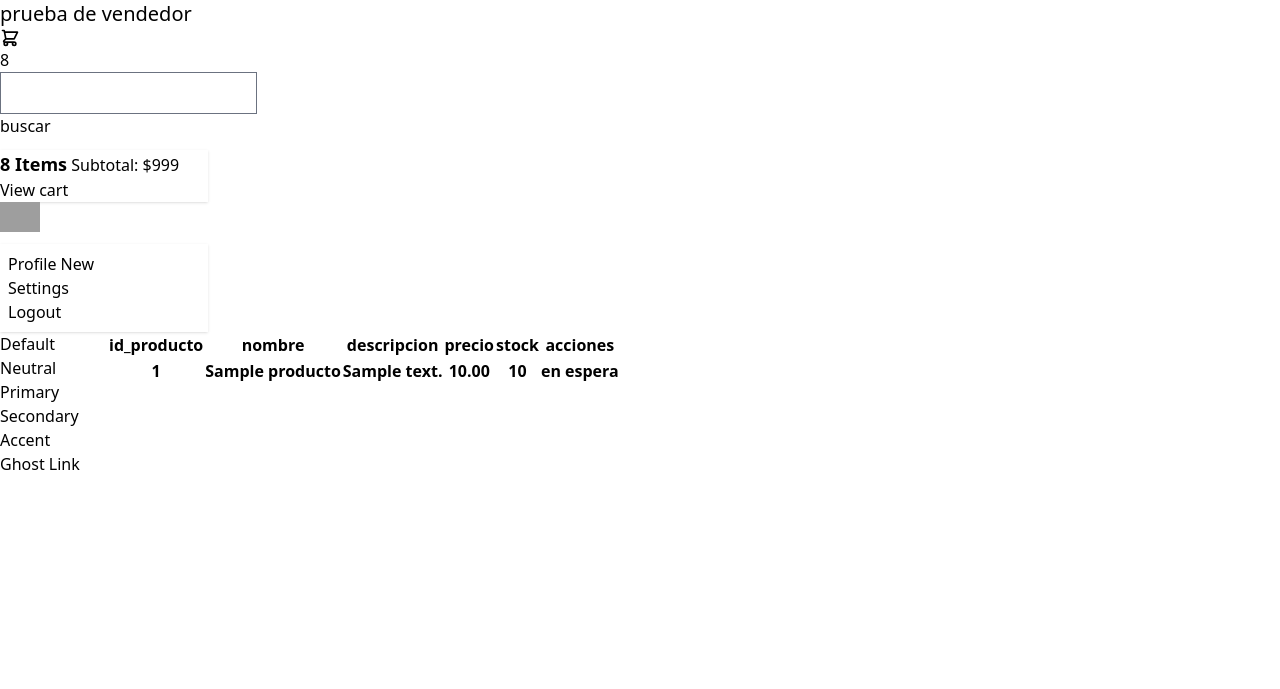
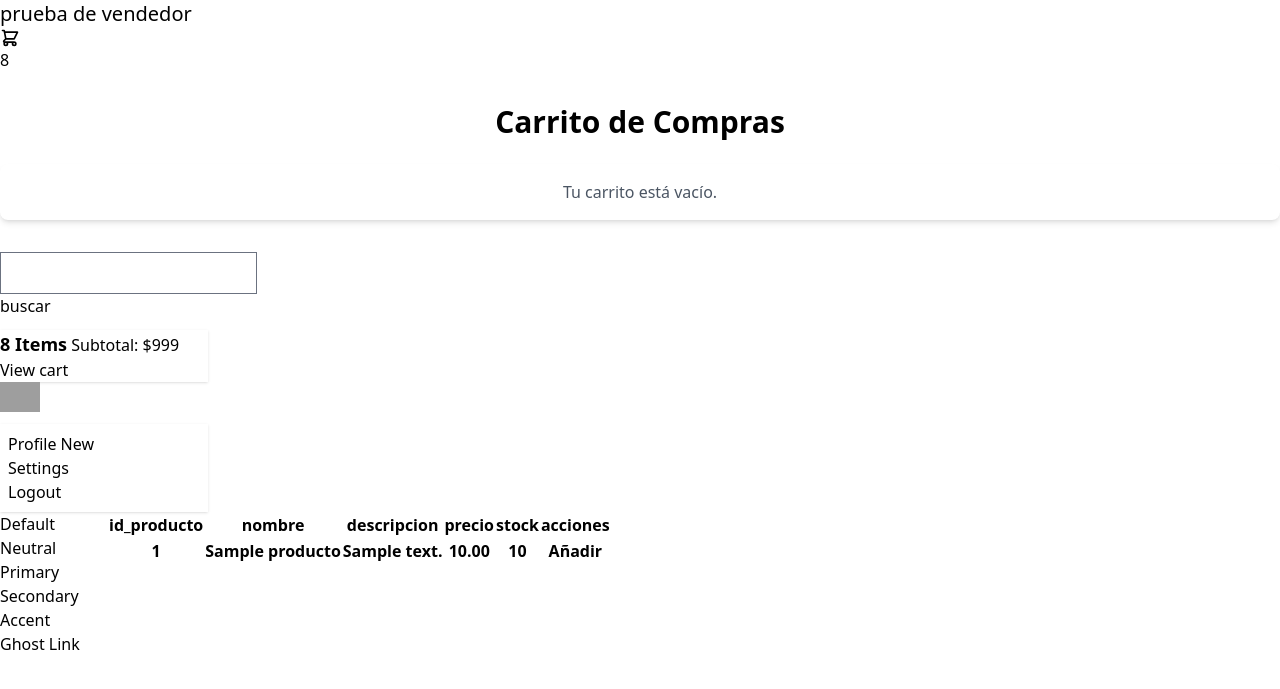
Before and after one commit to Yokoso-coding/Ferremas, a Django app: page /vendedor/inicioVendedor/ in a window 1280 px wide. Shown: the top 689 px of the page. Run offline with Django 5.2, Linux system fonts and the light colour scheme; tables that the repository leaves empty hold one stand-in row (values such as "Sample post"); lists and menus that the app fills with data are empty; style sheets or scripts are compiled from the project's sources; parts of the project's set-up code (start-up, migrations or seed data) failed here and were passed over; some libraries are stand-ins or nearby versions; grey boxes are pictures that could not be loaded.

Commit message:
primer intento de carrito

```diff
--- a/proyectoFerreteria/moduloVendedor/admin.py
+++ b/proyectoFerreteria/moduloVendedor/admin.py
@@ -1,5 +1,5 @@
 from django.contrib import admin
-from .models import Categoria, Producto, Usuario, Pedido, DetallePedido, Promocion, PromocionProducto, PromocionCategoria
+from .models import Categoria, Producto, Usuario, Pedido, DetallePedido, Promocion, PromocionProducto, PromocionCategoria, Carrito, DetalleCarrito, OrdenesCompra
 
 admin.site.register(Categoria)
 admin.site.register(Producto)
@@ -9,3 +9,6 @@ admin.site.register(DetallePedido)
 admin.site.register(Promocion)
 admin.site.register(PromocionProducto)
 admin.site.register(PromocionCategoria)
+admin.site.register(Carrito)
+admin.site.register(DetalleCarrito)
+admin.site.register(OrdenesCompra)
--- a/proyectoFerreteria/moduloVendedor/models.py
+++ b/proyectoFerreteria/moduloVendedor/models.py
@@ -91,3 +91,28 @@ class PromocionCategoria(models.Model):
 
     class Meta:
         unique_together = ('id_promocion', 'id_categoria')
+
+class Carrito(models.Model):
+    usuario = models.ForeignKey(Usuario, on_delete=models.CASCADE)
+    fecha_creacion = models.DateField()
+    estado = models.CharField(max_length=20, choices=[
+        ('activo', 'Activo'),
+        ('pagado', 'Pagado'),
+        ('cancelado', 'Cancelado')
+    ])
+
+class DetalleCarrito(models.Model):
+    carrito = models.ForeignKey(Carrito, on_delete=models.CASCADE)
+    producto = models.ForeignKey(Producto, on_delete=models.CASCADE)
+    cantidad = models.IntegerField()
+    precio = models.DecimalField(max_digits=10, decimal_places=2)
+
+class OrdenesCompra(models.Model):
+    carrito = models.ForeignKey(Carrito, on_delete=models.CASCADE)
+    fecha_compra = models.DateField()
+    metodo_pago = models.CharField(max_length=255)
+    estado_envio = models.CharField(max_length=20, choices=[
+        ('pendiente', 'Pendiente'),
+        ('enviado', 'Enviado'),
+        ('entregado', 'Entregado')
+    ])
--- a/proyectoFerreteria/moduloVendedor/templates/inicioVendedor.html
+++ b/proyectoFerreteria/moduloVendedor/templates/inicioVendedor.html
@@ -28,9 +28,36 @@
                 <span class="badge badge-sm indicator-item">8</span>
               </div>
             </div>
+            <div class="container mx-auto py-8">
+              <h1 class="text-3xl font-bold mb-6 text-center">Carrito de Compras</h1>
+              <div class="bg-white shadow-md rounded-lg p-4">
+                {% if carrito %}
+                <ul>
+                  {% for key, item in carrito.items %}
+                  <li class="flex justify-between items-center py-2">
+                    <span>{{ item.nombre }} ({{ item.cantidad }})</span>
+                    <span>${{ item.precio|floatformat:2 }}</span>
+                    <div>
+                      <a href="{% url 'reducir_cantidad' key %}" class="btn btn-warning btn-sm">-</a>
+                      <a href="{% url 'eliminar_del_carrito' key %}" class="btn btn-danger btn-sm">Eliminar</a>
+                    </div>
+                  </li>
+                  {% endfor %}
+                </ul>
+                <div class="text-right mt-4">
+                  <span class="font-bold">Total: ${{ total|floatformat:2 }}</span>
+                </div>
+                <div class="mt-4">
+                  <a href="{% url 'iniciar_pago' %}" class="btn btn-primary">Pagar con Transbank</a>
+                </div>
+                {% else %}
+                <p class="text-center text-gray-600">Tu carrito está vacío.</p>
+                {% endif %}
+              </div>
+            </div>
             <form method="GET">
               <div class="input-group">
-              <input type="text"aria-placeholder="buscar..." name="buscar" value="">
+                <input type="text" aria-placeholder="buscar..." name="buscar" value="">
                 <div class="input-group-append">
                   <button class="btn btn-primary" type="submit">buscar</button>
                 </div>
@@ -78,6 +105,7 @@
         </div>
         <div class="col-span-11">
           <div class="overflow-x-auto">
+            <form id="carrito" name="carrito" method="post" action="card.py">
               <table class="table">
                 <thead>
                   <tr>
@@ -97,11 +125,12 @@
                     <th>{{ produ.descripcion }}</th>
                     <th>{{ produ.precio }}</th>
                     <th>{{ produ.stock }}</th>
-                <th>en espera</th>
+                    <th><button type="submit" class="btn btn-active btn-secondary">Añadir</button></th>
                   </tr>
                   {% endfor %}
                 </tbody>
               </table>
+            </form>
           </div>
         </div>
       </div>
--- a/proyectoFerreteria/moduloVendedor/urls.py
+++ b/proyectoFerreteria/moduloVendedor/urls.py
@@ -1,6 +1,14 @@
 from django.urls import path
-from .views import vendedor
+from .views import vendedor, agregar_al_carrito, ver_carrito, reducir_cantidad, eliminar_del_carrito, iniciar_pago, confirmar_pago
+from django.conf import settings
+from django.conf.urls.static import static
 
 urlpatterns = [
     path('inicioVendedor/', vendedor, name='vendedor'),
-]
+    path('agregar/<int:producto_id>/', agregar_al_carrito, name='agregar_al_carrito'),
+    path('carrito/', ver_carrito, name='ver_carrito'),
+    path('reducir/<int:producto_id>/', reducir_cantidad, name='reducir_cantidad'),
+    path('eliminar/<int:producto_id>/', eliminar_del_carrito, name='eliminar_del_carrito'),
+    path('iniciar_pago/', iniciar_pago, name='iniciar_pago'),
+    path('confirmar_pago/', confirmar_pago, name='confirmar_pago'),
+] + static(settings.MEDIA_URL, document_root=settings.MEDIA_ROOT)
--- a/proyectoFerreteria/moduloVendedor/views.py
+++ b/proyectoFerreteria/moduloVendedor/views.py
@@ -1,5 +1,9 @@
-from django.shortcuts import render
+from django.shortcuts import render, redirect, get_object_or_404
 from .models import Producto
+from django.conf import settings
+from django.urls import reverse
+import uuid
+from datetime import datetime
 from django.db.models import Q
 # Create your views here.
 def vendedor(request):
@@ -11,3 +15,45 @@ def vendedor(request):
             Q(nombre__icontains = busqueda)
         ).distinct()
     return render(request, 'inicioVendedor.html', {'Productos':Productos})
+
+def agregar_al_carrito(request, producto_id):
+    producto = get_object_or_404(Producto, id=producto_id)
+    carrito = request.session.get('carrito', {})
+
+    if str(producto.id) in carrito:
+        if carrito[str(producto.id)]['cantidad'] < producto.stock:
+            carrito[str(producto.id)]['cantidad'] += 1
+        else:
+            # Opcional: agregar un mensaje de error o advertencia sobre stock insuficiente
+            pass
+    else:
+        if producto.stock > 0:
+            carrito[str(producto.id)] = {'nombre': producto.nombre, 'precio': str(producto.precio), 'cantidad': 1}
+        else:
+            # Opcional: agregar un mensaje de error o advertencia sobre stock insuficiente
+            pass
+
+    request.session['carrito'] = carrito
+    return redirect('inicioVendedor')
+
+def reducir_cantidad(request, producto_id):
+    carrito = request.session.get('carrito', {})
+    if str(producto_id) in carrito:
+        if carrito[str(producto_id)]['cantidad'] > 1:
+            carrito[str(producto_id)]['cantidad'] -= 1
+        else:
+            del carrito[str(producto_id)]
+    request.session['carrito'] = carrito
+    return redirect('ver_carrito')
+
+def eliminar_del_carrito(request, producto_id):
+    carrito = request.session.get('carrito', {})
+    if str(producto_id) in carrito:
+        del carrito[str(producto_id)]
+    request.session['carrito'] = carrito
+    return redirect('ver_carrito')
+
+def ver_carrito(request):
+    carrito = request.session.get('carrito', {})
+    total = sum(float(item['precio']) * item['cantidad'] for item in carrito.values())
+    return render(request, 'ver_carrito.html', {'carrito': carrito, 'total': total})
```
Lines whose indentation alone changed are shown as unchanged.
